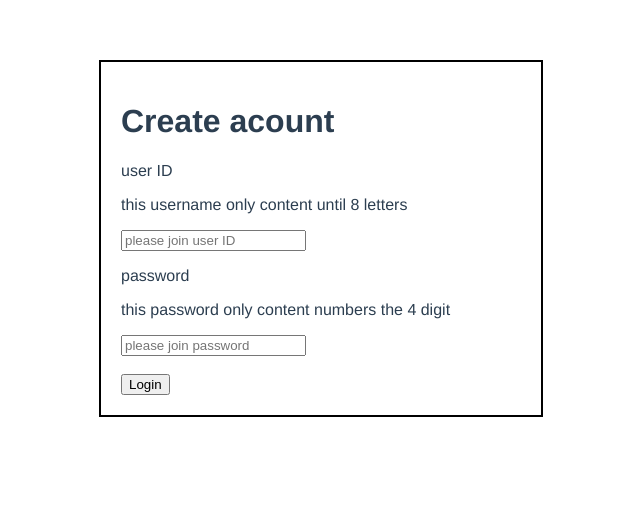
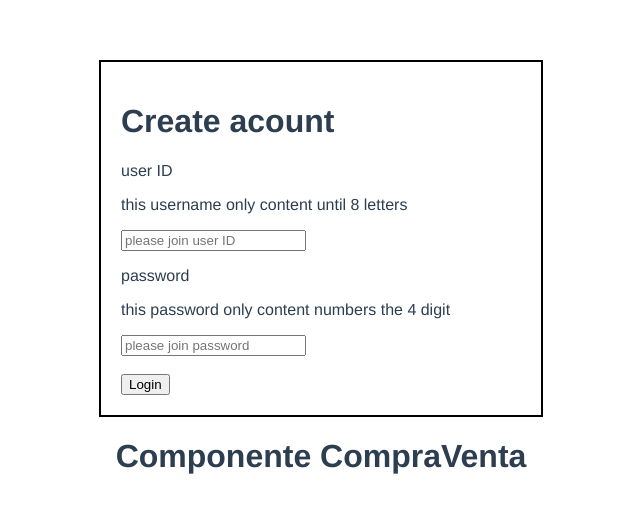
Before and after one commit to FrancoAcevedoE/lab3, a Vue app in the folder final/: page / in a window 1280 px wide. Shown: the top 512 px of the page, without its empty margins (319-959 px from the left). Built offline with nearby package versions, Linux system fonts and the light colour scheme.

Commit message:
create a view buy/sell

```diff
--- a/final/src/App.vue
+++ b/final/src/App.vue
@@ -2,12 +2,14 @@
   <div id="app">
 <LoginView @login-success="setUserID" />
 <DashboardView :userID="userID" />
+<CompraVenta />
   </div>
 </template>
 
 <script>
 import LoginView from './components/LoginView.vue';
 import DashboardView from './components/DashboardView.vue';
+import CompraVenta from './components/CompraVenta.vue';
 
 
 export default {
@@ -15,6 +17,7 @@ export default {
   components: {
     LoginView,
     DashboardView,
+    CompraVenta,
   },
 
   data() {
--- /dev/null
+++ b/final/src/components/CompraVenta.vue
@@ -0,0 +1,15 @@
+<template>
+<div>
+    <h1>Componente CompraVenta</h1>
+</div>
+</template>
+
+<script>
+export default {
+  name: "CompraVenta",
+};
+</script>
+
+<style>
+
+</style>
```
